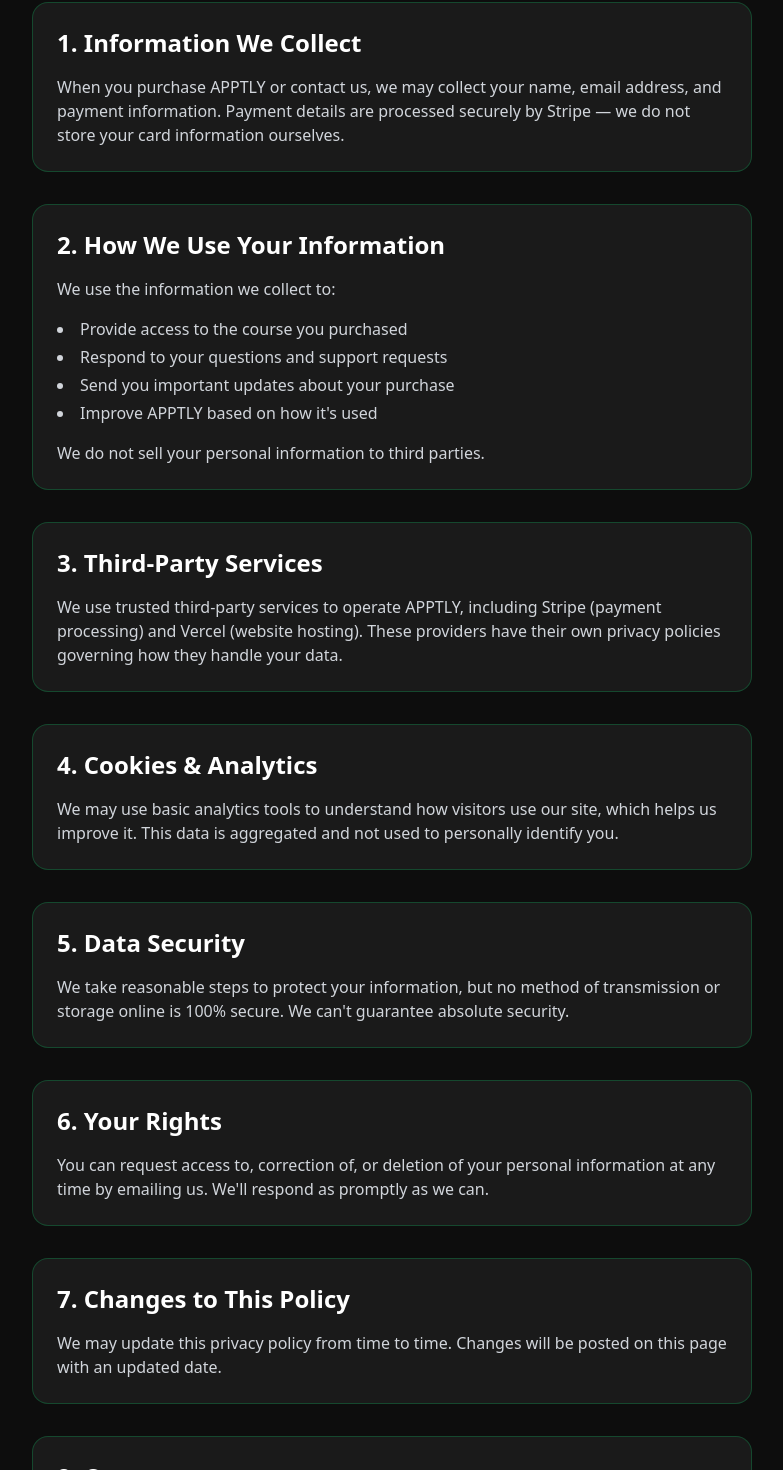
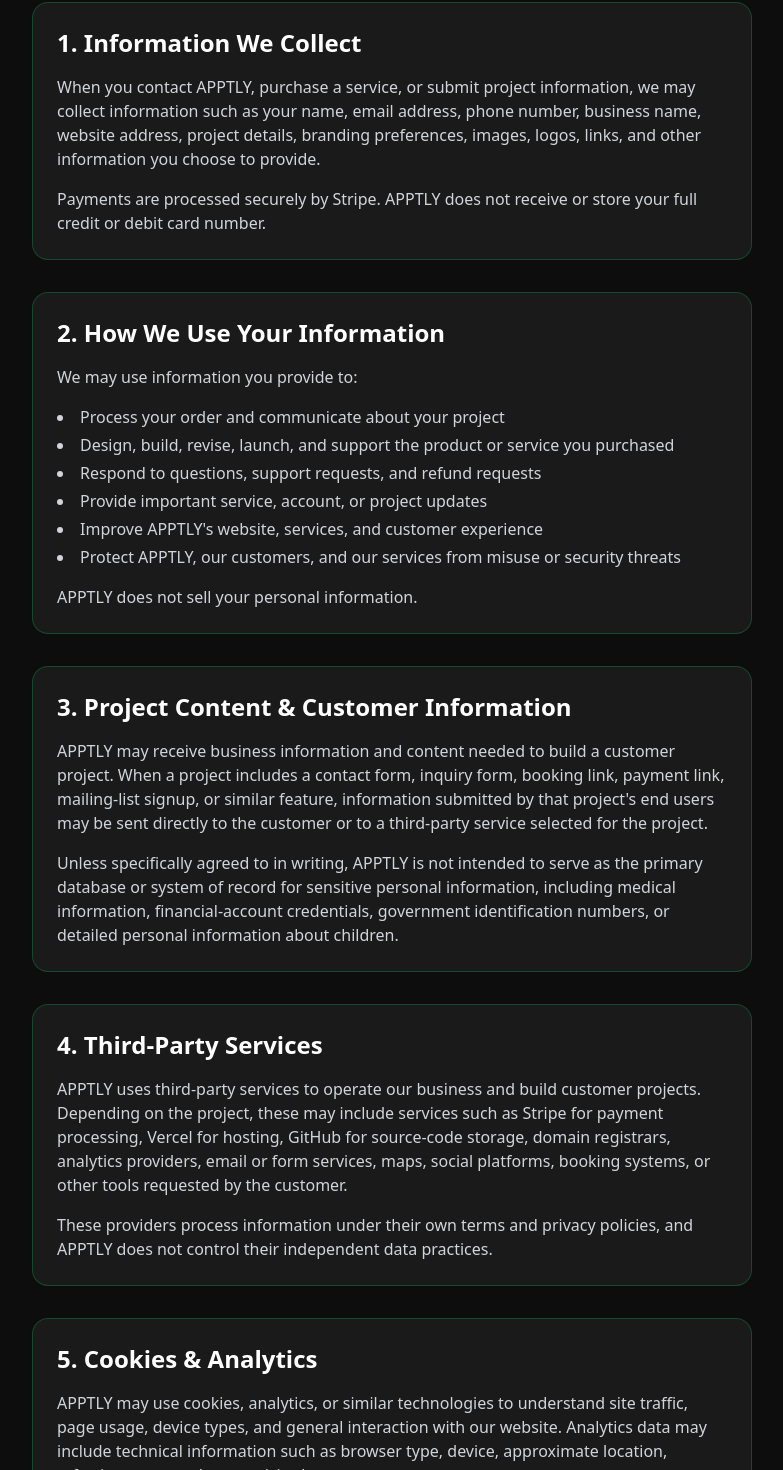
Before and after one commit to myapptly/apptly-website, a Next.js app: page /privacy in a window 1280 px wide. Shown: the part 162-1632 px from the top of the page, without its empty margins (248-1031 px from the left). Built offline with nearby package versions, Linux system fonts and the light colour scheme.

Commit message:
Update APPTLY privacy policy for current services

```diff
--- a/app/privacy/page.tsx
+++ b/app/privacy/page.tsx
@@ -6,80 +6,140 @@
       <section className="max-w-3xl mx-auto space-y-8 px-6 py-16">
         <div>
           <h1 className="text-4xl font-black text-[#00FF7F]">Privacy Policy</h1>
-          <p className="text-sm text-gray-400 mt-2">Last updated: September 1, 2026</p>
+          <p className="text-sm text-gray-400 mt-2">Last updated: September 6, 2026</p>
         </div>
 
         <div className="bg-[#1A1A1A] border border-[#00FF7F]/20 rounded-2xl p-6 space-y-4">
           <h2 className="text-2xl font-bold text-white">1. Information We Collect</h2>
           <p className="text-gray-300">
-            When you purchase APPTLY or contact us, we may collect your name, email
-            address, and payment information. Payment details are processed securely
-            by Stripe — we do not store your card information ourselves.
+            When you contact APPTLY, purchase a service, or submit project information,
+            we may collect information such as your name, email address, phone number,
+            business name, website address, project details, branding preferences,
+            images, logos, links, and other information you choose to provide.
+          </p>
+          <p className="text-gray-300">
+            Payments are processed securely by Stripe. APPTLY does not receive or store
+            your full credit or debit card number.
           </p>
         </div>
 
         <div className="bg-[#1A1A1A] border border-[#00FF7F]/20 rounded-2xl p-6 space-y-4">
           <h2 className="text-2xl font-bold text-white">2. How We Use Your Information</h2>
-          <p className="text-gray-300">We use the information we collect to:</p>
+          <p className="text-gray-300">We may use information you provide to:</p>
           <ul className="list-disc list-inside text-gray-300 space-y-1">
-            <li>Provide access to the course you purchased</li>
-            <li>Respond to your questions and support requests</li>
-            <li>Send you important updates about your purchase</li>
-            <li>Improve APPTLY based on how it's used</li>
+            <li>Process your order and communicate about your project</li>
+            <li>Design, build, revise, launch, and support the product or service you purchased</li>
+            <li>Respond to questions, support requests, and refund requests</li>
+            <li>Provide important service, account, or project updates</li>
+            <li>Improve APPTLY&apos;s website, services, and customer experience</li>
+            <li>Protect APPTLY, our customers, and our services from misuse or security threats</li>
           </ul>
           <p className="text-gray-300">
-            We do not sell your personal information to third parties.
+            APPTLY does not sell your personal information.
           </p>
         </div>
 
         <div className="bg-[#1A1A1A] border border-[#00FF7F]/20 rounded-2xl p-6 space-y-4">
-          <h2 className="text-2xl font-bold text-white">3. Third-Party Services</h2>
+          <h2 className="text-2xl font-bold text-white">3. Project Content & Customer Information</h2>
           <p className="text-gray-300">
-            We use trusted third-party services to operate APPTLY, including Stripe
-            (payment processing) and Vercel (website hosting). These providers have
-            their own privacy policies governing how they handle your data.
+            APPTLY may receive business information and content needed to build a customer
+            project. When a project includes a contact form, inquiry form, booking link,
+            payment link, mailing-list signup, or similar feature, information submitted by
+            that project&apos;s end users may be sent directly to the customer or to a third-party
+            service selected for the project.
+          </p>
+          <p className="text-gray-300">
+            Unless specifically agreed to in writing, APPTLY is not intended to serve as the
+            primary database or system of record for sensitive personal information, including
+            medical information, financial-account credentials, government identification
+            numbers, or detailed personal information about children.
           </p>
         </div>
 
         <div className="bg-[#1A1A1A] border border-[#00FF7F]/20 rounded-2xl p-6 space-y-4">
-          <h2 className="text-2xl font-bold text-white">4. Cookies & Analytics</h2>
+          <h2 className="text-2xl font-bold text-white">4. Third-Party Services</h2>
           <p className="text-gray-300">
-            We may use basic analytics tools to understand how visitors use our site,
-            which helps us improve it. This data is aggregated and not used to
-            personally identify you.
+            APPTLY uses third-party services to operate our business and build customer
+            projects. Depending on the project, these may include services such as Stripe
+            for payment processing, Vercel for hosting, GitHub for source-code storage,
+            domain registrars, analytics providers, email or form services, maps, social
+            platforms, booking systems, or other tools requested by the customer.
+          </p>
+          <p className="text-gray-300">
+            These providers process information under their own terms and privacy policies,
+            and APPTLY does not control their independent data practices.
           </p>
         </div>
 
         <div className="bg-[#1A1A1A] border border-[#00FF7F]/20 rounded-2xl p-6 space-y-4">
-          <h2 className="text-2xl font-bold text-white">5. Data Security</h2>
+          <h2 className="text-2xl font-bold text-white">5. Cookies & Analytics</h2>
           <p className="text-gray-300">
-            We take reasonable steps to protect your information, but no method of
-            transmission or storage online is 100% secure. We can't guarantee absolute
-            security.
+            APPTLY may use cookies, analytics, or similar technologies to understand site
+            traffic, page usage, device types, and general interaction with our website.
+            Analytics data may include technical information such as browser type, device,
+            approximate location, referring page, and pages visited.
           </p>
         </div>
 
         <div className="bg-[#1A1A1A] border border-[#00FF7F]/20 rounded-2xl p-6 space-y-4">
-          <h2 className="text-2xl font-bold text-white">6. Your Rights</h2>
+          <h2 className="text-2xl font-bold text-white">6. Data Retention</h2>
           <p className="text-gray-300">
-            You can request access to, correction of, or deletion of your personal
-            information at any time by emailing us. We'll respond as promptly as we can.
+            We retain customer and project information only as long as reasonably necessary
+            to provide services, maintain business records, meet legal or accounting
+            obligations, resolve disputes, and support completed projects. Project files may
+            also remain in development or hosting systems until they are transferred,
+            archived, or no longer reasonably needed.
           </p>
         </div>
 
         <div className="bg-[#1A1A1A] border border-[#00FF7F]/20 rounded-2xl p-6 space-y-4">
-          <h2 className="text-2xl font-bold text-white">7. Changes to This Policy</h2>
+          <h2 className="text-2xl font-bold text-white">7. Data Security</h2>
           <p className="text-gray-300">
-            We may update this privacy policy from time to time. Changes will be posted
-            on this page with an updated date.
+            APPTLY uses reasonable administrative and technical measures intended to protect
+            information from unauthorized access, loss, or misuse. No website, transmission,
+            hosting platform, or storage system can be guaranteed to be completely secure,
+            so APPTLY cannot guarantee absolute security.
           </p>
         </div>
 
         <div className="bg-[#1A1A1A] border border-[#00FF7F]/20 rounded-2xl p-6 space-y-4">
-          <h2 className="text-2xl font-bold text-white">8. Contact</h2>
+          <h2 className="text-2xl font-bold text-white">8. Your Choices & Requests</h2>
           <p className="text-gray-300">
-            Questions about this policy? {" "}
-            <a href="mailto:support@myapptly.com">Email APPTLY</a>.
+            You may contact APPTLY to request access to, correction of, or deletion of
+            personal information that APPTLY controls, subject to information we are required
+            or reasonably need to retain for legal, accounting, fraud-prevention, or business
+            record purposes.
+          </p>
+        </div>
+
+        <div className="bg-[#1A1A1A] border border-[#00FF7F]/20 rounded-2xl p-6 space-y-4">
+          <h2 className="text-2xl font-bold text-white">9. Children&apos;s Privacy</h2>
+          <p className="text-gray-300">
+            APPTLY&apos;s own website and purchasing services are directed to business owners and
+            other adults, not children. APPTLY does not knowingly seek to collect personal
+            information directly from children through myapptly.com.
+          </p>
+        </div>
+
+        <div className="bg-[#1A1A1A] border border-[#00FF7F]/20 rounded-2xl p-6 space-y-4">
+          <h2 className="text-2xl font-bold text-white">10. Changes to This Policy</h2>
+          <p className="text-gray-300">
+            We may update this Privacy Policy as our services or legal obligations change.
+            The current version will be posted on this page with the revised date shown above.
+          </p>
+        </div>
+
+        <div className="bg-[#1A1A1A] border border-[#00FF7F]/20 rounded-2xl p-6 space-y-4">
+          <h2 className="text-2xl font-bold text-white">11. Contact</h2>
+          <p className="text-gray-300">
+            Questions or privacy requests?{" "}
+            <a
+              href="mailto:support@myapptly.com"
+              className="underline hover:text-lime-400"
+            >
+              Email APPTLY
+            </a>
+            .
           </p>
         </div>
       </section>
```
